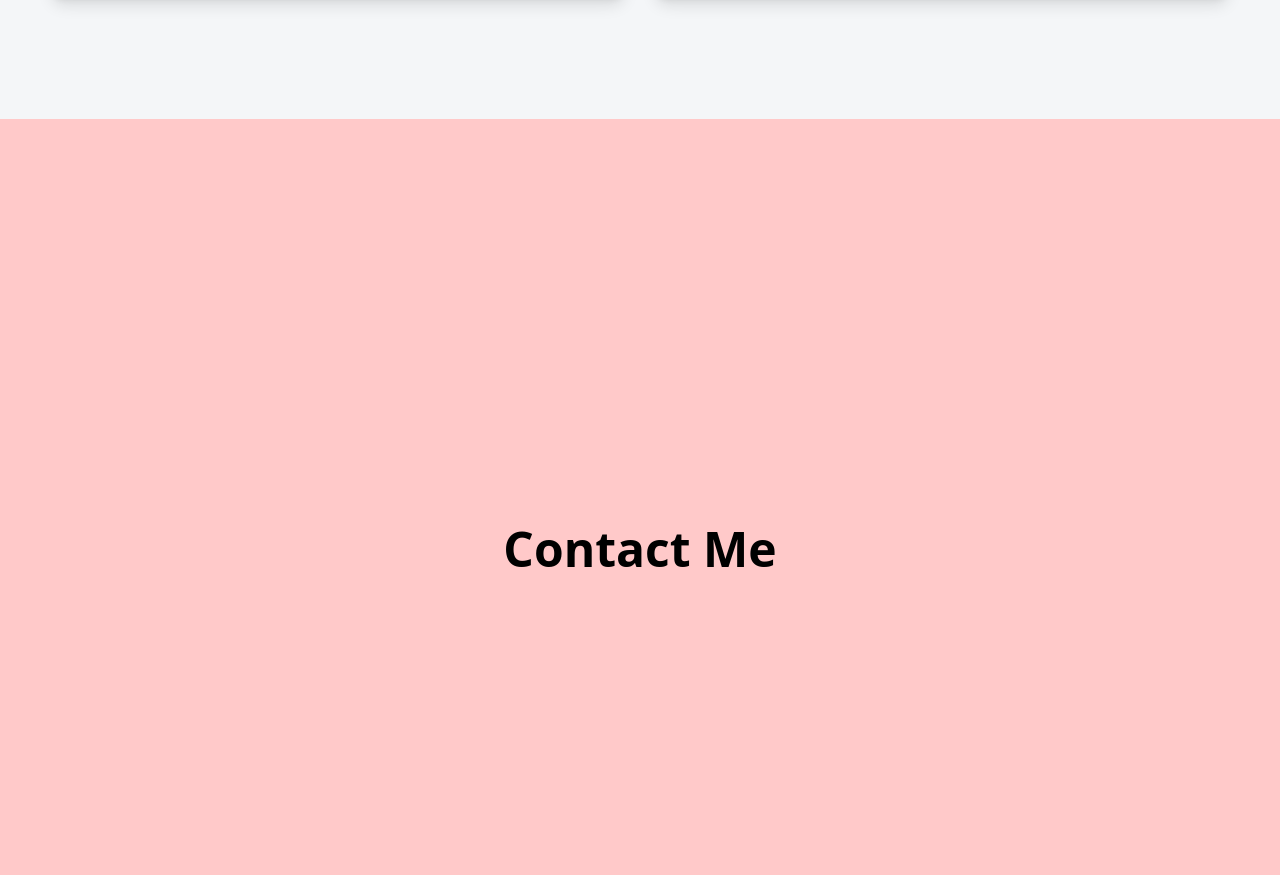
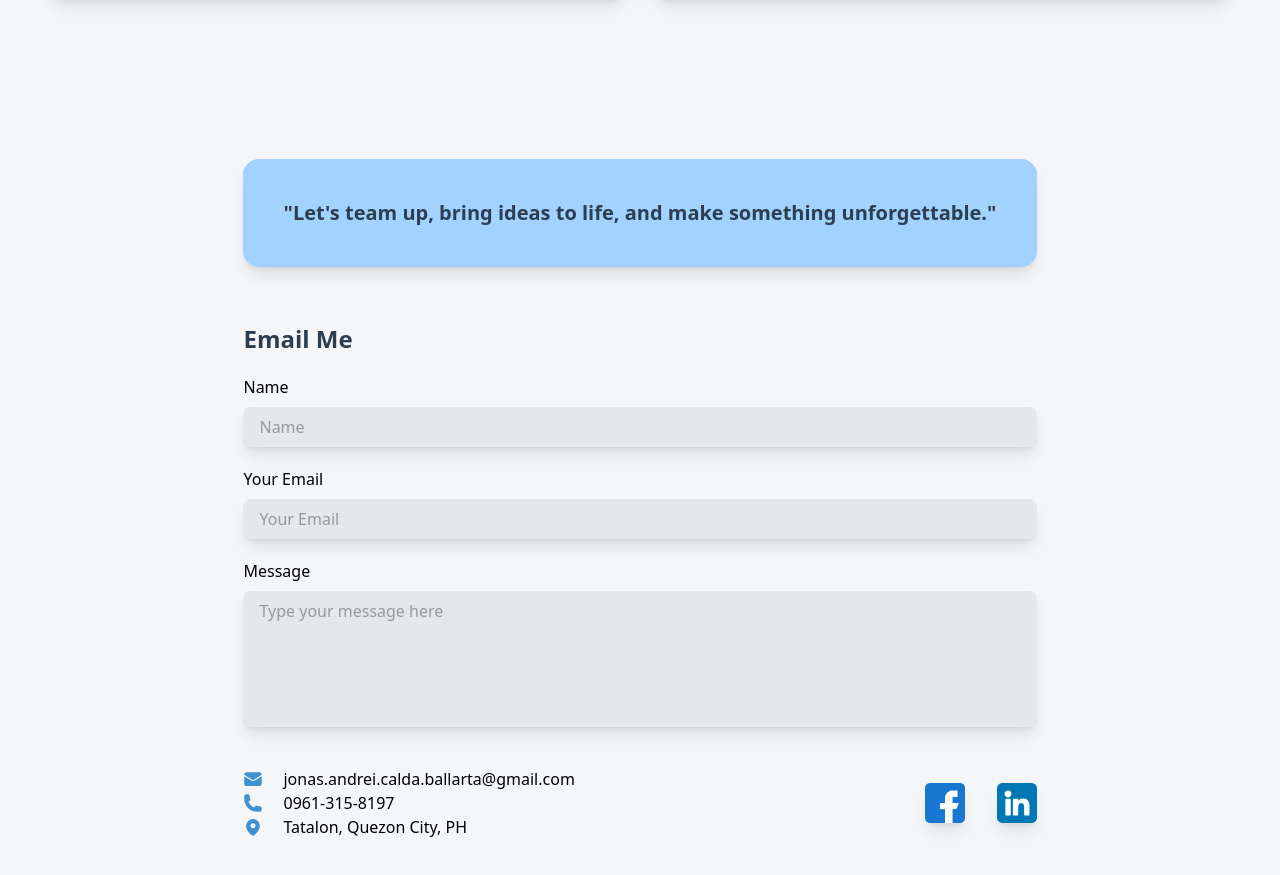
Before and after one commit to jonasAndrei0917/Workfolio-Web, a React (Vite) app: page /about in a window 1280 px wide. Shown: the part 1281-2156 px from the top of the page. Built offline with nearby package versions, Linux system fonts and the light colour scheme; no server answers; the database is empty.

Commit message:
added contact me page
- added contact me page and heroicons package

```diff
--- a/package.json
+++ b/package.json
@@ -10,6 +10,7 @@
     "preview": "vite preview"
   },
   "dependencies": {
+    "@heroicons/react": "^2.2.0",
     "@tailwindcss/vite": "^4.1.4",
     "firebase": "^11.6.1",
     "framer-motion": "^12.10.0",
--- a/src/Home.tsx
+++ b/src/Home.tsx
@@ -5,6 +5,7 @@ import { useInView } from "react-intersection-observer";
 import AboutMe from "./pages/aboutMe";
 import Experience from "./pages/experience";
 import Works from "./pages/recentWorks";
+import ContactMe from "./pages/contactMe";
 
 function Home() {
   const navigate = useNavigate();
@@ -39,12 +40,8 @@ function Home() {
         <Experience />
       </div>
 
-      <div
-        ref={contactRef}
-        id="contact"
-        className="min-h-screen flex items-center justify-center bg-red-200 pt-15"
-      >
-        <h1 className="text-5xl font-bold">Contact Me</h1>
+      <div ref={contactRef} id="contact">
+        <ContactMe />
       </div>
     </div>
   );
--- /dev/null
+++ b/src/pages/contactMe/index.tsx
@@ -0,0 +1,79 @@
+import {} from "react";
+import { EnvelopeIcon, MapPinIcon, PhoneIcon } from "@heroicons/react/24/solid";
+import Facebook from "../../assets/facebook.png";
+import Linkedin from "../../assets/linkedin.png";
+
+function ContactMe() {
+  return (
+    <div className="flex bg-primary-background flex-col items-center justify-center h-screen p-15">
+      <div>
+        <div className="bg-brand-light p-10 rounded-2xl shadow-lg">
+          <p className="text-md md:text-xl font-bold text-primary-dark">
+            "Let's team up, bring ideas to life, and make something
+            unforgettable."
+          </p>
+        </div>
+
+        {/* Text fields container */}
+        <div className="gap-5 flex flex-col mt-10 ">
+          <h1 className="text-2xl font-bold text-primary-dark mt-4">
+            Email Me
+          </h1>
+
+          <div className="flex flex-col gap-2">
+            <h2 className="text-black-text">Name</h2>
+            <input
+              type="text"
+              placeholder="Name"
+              className="bg-gray-200 rounded-lg px-4 py-2 focus:outline-none w-full text-gray-text shadow-lg"
+            />
+          </div>
+
+          <div className="flex flex-col gap-2">
+            <h2 className="text-black-text">Your Email</h2>
+            <input
+              type="email"
+              placeholder="Your Email"
+              className="bg-gray-200 rounded-lg px-4 py-2 focus:outline-none w-full text-gray-text shadow-lg"
+            />
+          </div>
+
+          <div className="flex flex-col gap-2">
+            <h2 className="text-black-text">Message</h2>
+            <textarea
+              rows={5}
+              placeholder="Type your message here"
+              className="bg-gray-200 rounded-lg px-4 py-2 focus:outline-none w-full text-gray-text resize-none shadow-lg"
+            />
+          </div>
+        </div>
+
+        <div className="flex flex-col sm:flex-row items-center justify-between my-10 gap-8">
+          <div className="">
+            <div className="flex-row flex gap-5 items-center">
+              <EnvelopeIcon className="w-5 h-5 text-primary" />
+              <p className="text-black-text">
+                jonas.andrei.calda.ballarta@gmail.com
+              </p>
+            </div>
+            <div className="flex-row flex gap-5 items-center">
+              <PhoneIcon className="w-5 h-5 text-primary" />
+              <p className="text-black-text">0961-315-8197</p>
+            </div>
+            <div className="flex-row flex gap-5 items-center">
+              <MapPinIcon className="w-5 h-5 text-primary" />
+              <p className="text-black-text">Tatalon, Quezon City, PH</p>
+            </div>
+          </div>
+
+          <div className="flex gap-8">
+            <img src={Facebook} className="h-10 shadow-lg" />
+            <img src={Linkedin} className="h-10 shadow-lg" />
+          </div>
+        </div>
+      </div>
+    </div>
+  );
+}
+
+export default ContactMe;
```
Also changed, not shown: 1 other file (tests, documents, lock files or other folders).
